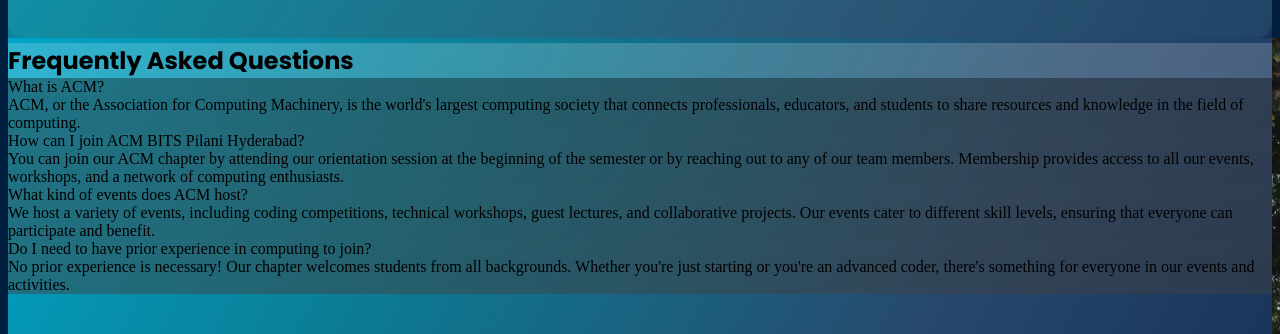
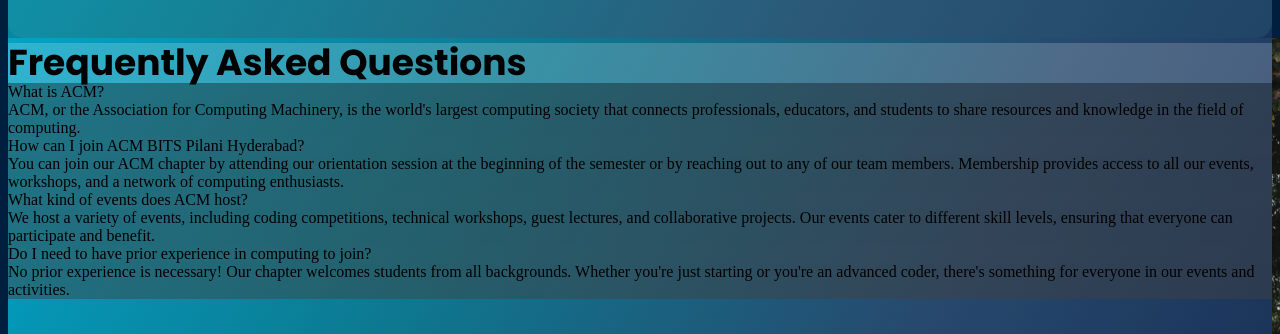
Before and after one commit to BPHC-ACM/ACM-Website, an Astro site in the folder Front-End/: page / in a window 1280 px wide. Shown: the part 1777-2111 px from the top of the page. Built offline with nearby package versions, Linux system fonts and the light colour scheme; Astro itself is replaced by a stand-in of ours.

Commit message:
Update styling

```diff
--- a/Front-End/src/sections/Faq.astro
+++ b/Front-End/src/sections/Faq.astro
@@ -3,8 +3,8 @@
 ---
 
 <section id="faqSection" class="w-full my-20 scroll-mt-16 sm:scroll-mt-24 gradient-background">
-    <div class="faq-section  max-w-4xl mx-auto mt-12 bg-gray-700 p-5 rounded-lg shadow-lg thebox">
-        <h2 id="faq" class="text-center mb-5 relative">Frequently Asked Questions</h2>
+    <div class="faq-section  max-w-4xl mx-auto mt-12 bg-gray-700 p-5 lg:rounded-lg shadow-lg thebox">
+        <h1 id="faq" class="text-center font-semibold mb-5 relative">Frequently Asked Questions</h1>
 
         {faqItems.map((item) => (
             <div class="faq-item mb-4 overflow-hidden ">
```
